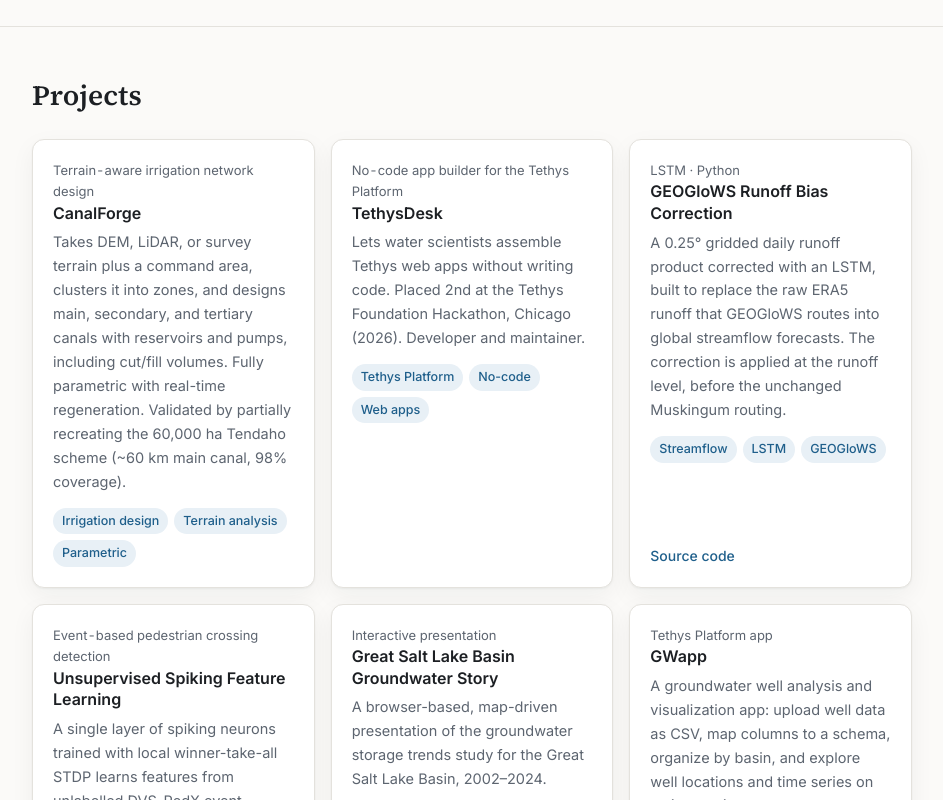
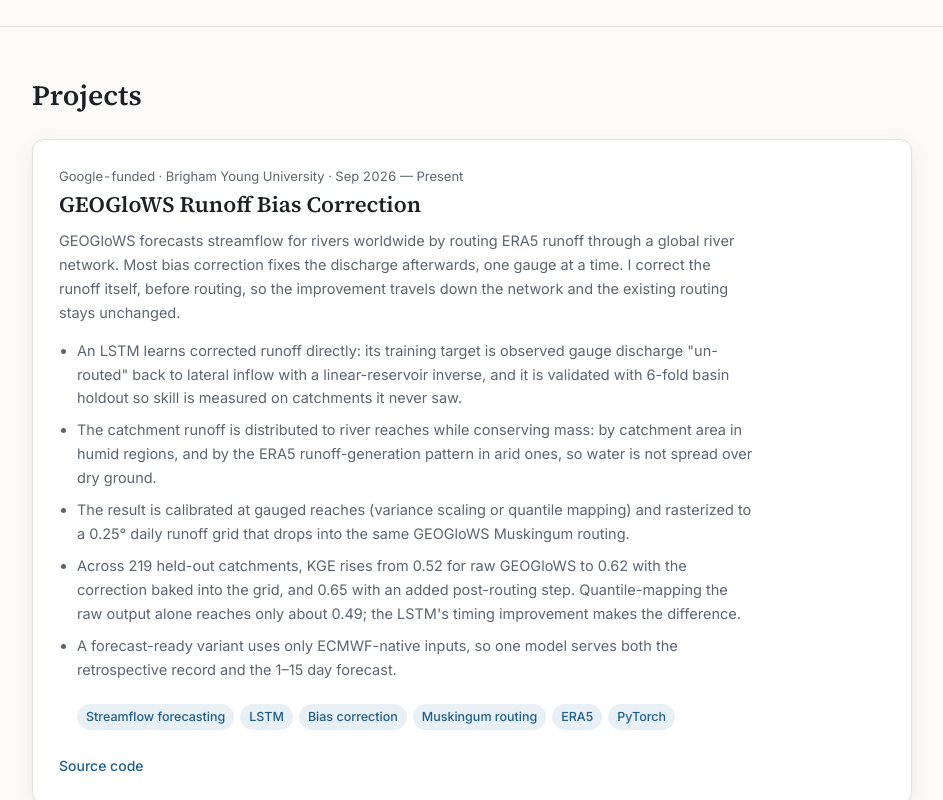
Before and after one commit to anomaitech/anomaitech.github.io, a plain HTML site: page index.html in a window 1280 px wide. Shown: the part 2100-2900 px from the top of the page, without its empty margins (168-1111 px from the left). Drawn offline with Linux system fonts and the light colour scheme.

Commit message:
Expand the GEOGloWS project
Co-Authored-By: Claude Fable 5.2 <noreply@anthropic.com>

```diff
--- a/data.js
+++ b/data.js
@@ -84,6 +84,23 @@ window.SITE = {
 
   projects: [
     {
+      title: "GEOGloWS Runoff Bias Correction",
+      featured: true, // shown full width with the bullet points below
+      period: "Google-funded · Brigham Young University · Sep 2026 — Present",
+      description:
+        "GEOGloWS forecasts streamflow for rivers worldwide by routing ERA5 runoff through a global river network. Most bias correction fixes the discharge afterwards, one gauge at a time. I correct the runoff itself, before routing, so the improvement travels down the network and the existing routing stays unchanged.",
+      points: [
+        "An LSTM learns corrected runoff directly: its training target is observed gauge discharge \"un-routed\" back to lateral inflow with a linear-reservoir inverse, and it is validated with 6-fold basin holdout so skill is measured on catchments it never saw.",
+        "The catchment runoff is distributed to river reaches while conserving mass: by catchment area in humid regions, and by the ERA5 runoff-generation pattern in arid ones, so water is not spread over dry ground.",
+        "The result is calibrated at gauged reaches (variance scaling or quantile mapping) and rasterized to a 0.25° daily runoff grid that drops into the same GEOGloWS Muskingum routing.",
+        "Across 219 held-out catchments, KGE rises from 0.52 for raw GEOGloWS to 0.62 with the correction baked into the grid, and 0.65 with an added post-routing step. Quantile-mapping the raw output alone reaches only about 0.49; the LSTM's timing improvement makes the difference.",
+        "A forecast-ready variant uses only ECMWF-native inputs, so one model serves both the retrospective record and the 1–15 day forecast.",
+      ],
+      tags: ["Streamflow forecasting", "LSTM", "Bias correction", "Muskingum routing", "ERA5", "PyTorch"],
+      link: "",
+      repo: "https://github.com/anomaitech/geoglows_grid_runoff_correction",
+    },
+    {
       title: "CanalForge",
       period: "Terrain-aware irrigation network design",
       description:
@@ -100,15 +117,6 @@ window.SITE = {
       tags: ["Tethys Platform", "No-code", "Web apps"],
       link: "",
       repo: "",
-    },
-    {
-      title: "GEOGloWS Runoff Bias Correction",
-      period: "LSTM · Python",
-      description:
-        "A 0.25° gridded daily runoff product corrected with an LSTM, built to replace the raw ERA5 runoff that GEOGloWS routes into global streamflow forecasts. The correction is applied at the runoff level, before the unchanged Muskingum routing.",
-      tags: ["Streamflow", "LSTM", "GEOGloWS"],
-      link: "",
-      repo: "https://github.com/anomaitech/geoglows_grid_runoff_correction",
     },
     {
       title: "Unsupervised Spiking Feature Learning",
@@ -165,7 +173,7 @@ window.SITE = {
       points: [
         "Develop a seasonality-gated matrix-completion and liquid neural network (MC+LNN) framework to impute multi-decadal groundwater time series from sparse, irregular well observations.",
         "Estimate basin-wide groundwater storage change in the Great Salt Lake Basin by integrating GRACE/GRACE-FO, GLDAS, CHIRPS, and in-situ well data; first-author results validated against an independent GPS-based vertical-displacement estimate.",
-        "GEOGloWS (Google-funded): machine-learning bias correction of global streamflow forecasts, applied at the runoff level before routing.",
+        "GEOGloWS (Google-funded, Sep 2026 — present): machine-learning bias correction of global streamflow forecasts. An LSTM corrects ERA5 runoff before routing and delivers a 0.25° daily runoff grid for the existing Muskingum routing, raising KGE from 0.52 to 0.62–0.65 across 219 held-out catchments.",
         "Extended the GRACE Groundwater Subsetting Tool (GGST) with GLDAS integration on the Tethys web platform.",
       ],
     },
--- a/script.js
+++ b/script.js
@@ -71,9 +71,11 @@
   if (has(S.projects)) {
     add("projects", "Projects", '<div class="grid">' + S.projects.map(function (x) {
       var links = link("View project →", x.link) + link("Source code", x.repo);
-      return '<article class="card">' +
+      return '<article class="card' + (x.featured ? " featured" : "") + '">' +
         (x.period ? '<span class="meta">' + esc(x.period) + "</span>" : "") +
-        "<h3>" + esc(x.title) + "</h3><p>" + esc(x.description) + "</p>" + tags(x.tags) +
+        "<h3>" + esc(x.title) + "</h3><p>" + esc(x.description) + "</p>" +
+        (has(x.points) ? "<ul>" + x.points.map(function (t) { return "<li>" + esc(t) + "</li>"; }).join("") + "</ul>" : "") +
+        tags(x.tags) +
         (links ? '<div class="card-links">' + links + "</div>" : "") +
         "</article>";
     }).join("") + "</div>");
--- a/styles.css
+++ b/styles.css
@@ -112,6 +112,11 @@ a:hover { text-decoration: underline; }
 }
 .card h3 { font-size: 16px; font-weight: 600; margin: 0 0 6px; line-height: 1.35; }
 .card p { margin: 0; color: var(--muted); font-size: 14.5px; }
+.card.featured { grid-column: 1 / -1; padding: 26px; }
+.card.featured h3 { font: 600 22px/1.25 var(--serif); margin: 4px 0 10px; }
+.card.featured p { max-width: 74ch; }
+.card ul { margin: 14px 0 0; padding-left: 18px; color: var(--muted); font-size: 14.5px; max-width: 76ch; }
+.card li { margin-bottom: 8px; }
 .meta { color: var(--muted); font-size: 13px; font-variant-numeric: tabular-nums; }
 .tags { display: flex; flex-wrap: wrap; gap: 6px; margin: 14px 0 0; padding: 0; list-style: none; }
 .tags li {
```
